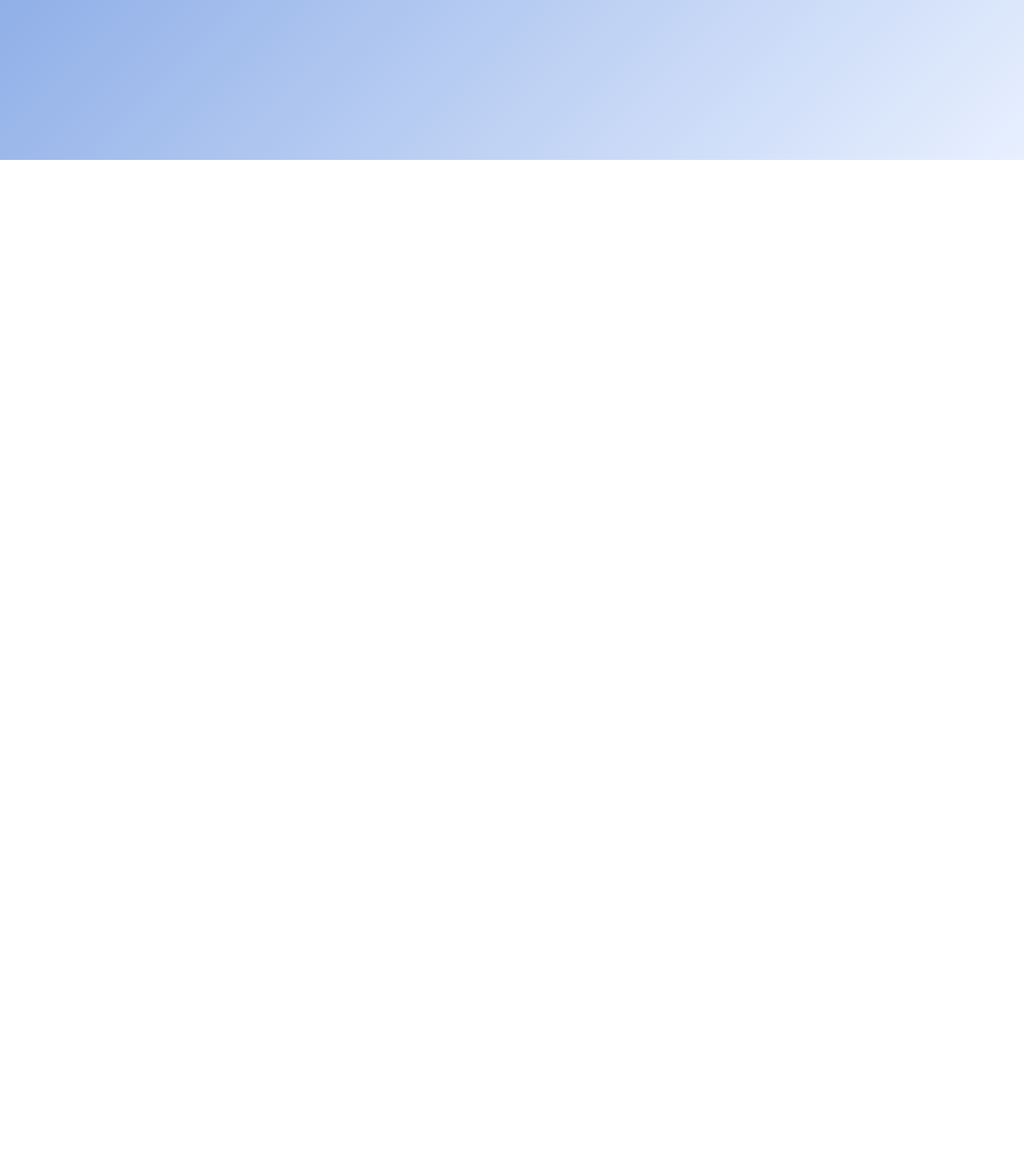
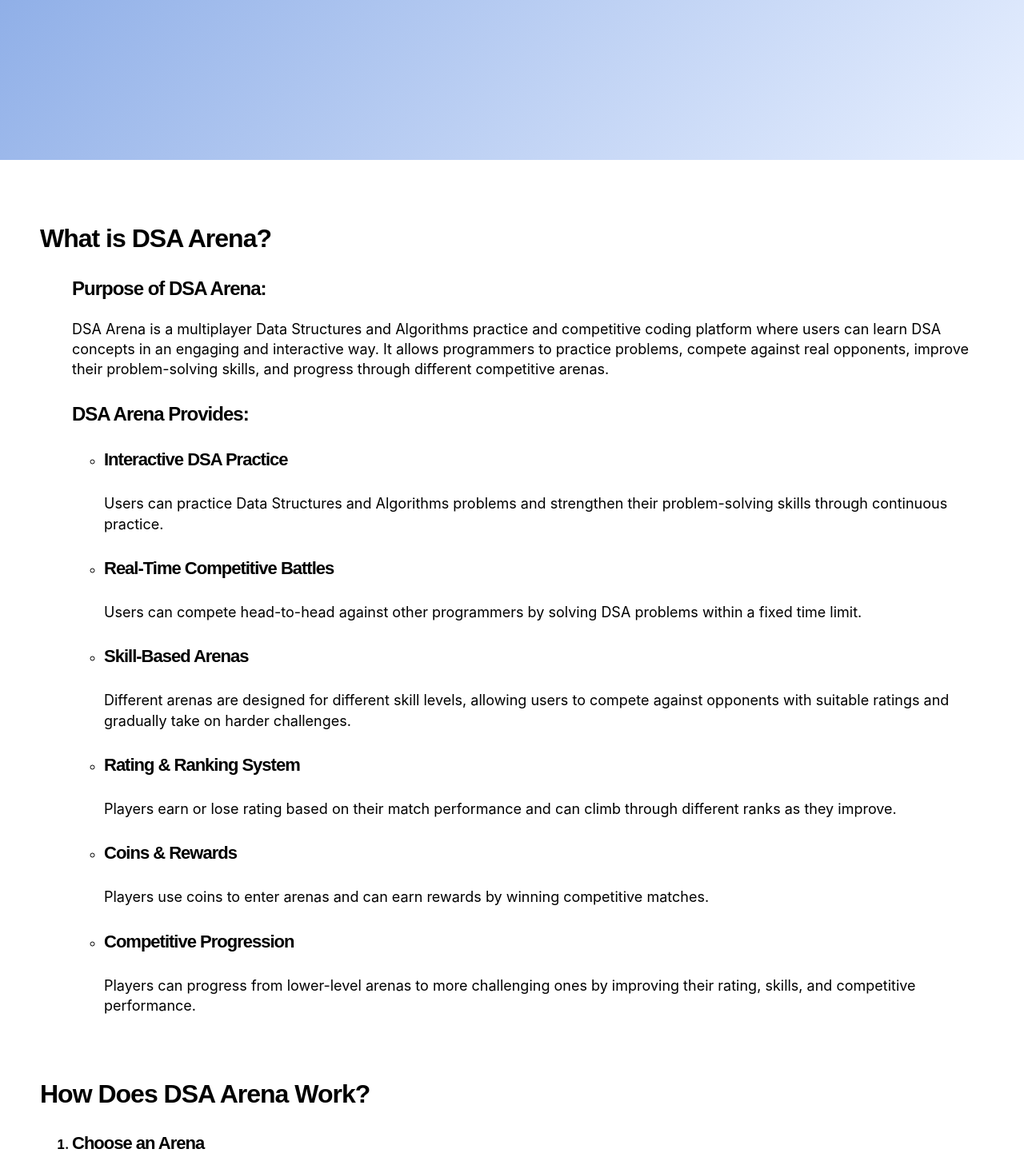
Before and after one commit to mohd-ashraf700/projectDSAA, a React (Vite) app in the folder frontend/: page /details in a window 1280 px wide. Shown: the part 726-2193 px from the top of the page at 80% size. Before the commit the page ends 926 px from the top, so only its background shows below. Built offline with nearby package versions, Linux system fonts and the light colour scheme.

Commit message:
implement WhatIsDSAArena and HowItWorks components

```diff
--- a/frontend/src/components/Details/Details.jsx
+++ b/frontend/src/components/Details/Details.jsx
@@ -1,8 +1,15 @@
 import DetailsHero from "./DetailsHero";
+import WhatIsDSAArena from "./WhatIsDSAArena";
+import { HowItWorks } from "./HowItWorks";
+
 function Details(){
     return(
         <>
         <DetailsHero></DetailsHero>
+
+        <WhatIsDSAArena></WhatIsDSAArena>
+
+        <HowItWorks></HowItWorks>
         </>
     );
 }
--- a/frontend/src/components/Details/DetailsHero.css
+++ b/frontend/src/components/Details/DetailsHero.css
@@ -40,7 +40,7 @@
 
 .details-hero-image img {
     width: 100%;
-    max-width: 650px;
+    max-width: 600px;
     height: auto;
     display: block;
 }
--- /dev/null
+++ b/frontend/src/components/Details/HowItWorks.css
@@ -0,0 +1,20 @@
+.working{
+    margin: 50px;
+}
+
+.working h1{
+    margin-top: 80px;
+}
+.working h4{
+    margin-top:30px;
+    font-size: 22px;
+}
+.working p{
+    line-height: 1.4;
+    font-size: 18px;
+    margin-right: 40px;
+}
+
+.working ol li::marker {
+    font-weight: 700;
+}
--- /dev/null
+++ b/frontend/src/components/Details/HowItWorks.jsx
@@ -0,0 +1,20 @@
+import "./HowItWorks.css";
+import { howItWorks } from "../../data/data";
+export function HowItWorks(){
+    return (
+        <>
+            <div className="working">
+                <h1>How Does DSA Arena Work?</h1>
+
+                <ol>
+                    {howItWorks.map((item , index) =>
+                    <li key={index}>
+                        <h4>{item.heading}</h4>
+                        <p>{item.description}</p>
+                    </li>
+                    )}
+                </ol>
+            </div>
+        </>
+    );
+}
--- /dev/null
+++ b/frontend/src/components/Details/WhatIsDSAArena.css
@@ -0,0 +1,23 @@
+.purpose{
+    margin: 50px;
+}
+
+.purpose h1{
+    margin-top: 80px;
+}
+.purpose h3{
+    margin-top:30px;
+    font-size: 24px;
+}
+.purpose h4{
+    margin-top:30px;
+    font-size: 22px;
+}
+.purpose p{
+    line-height: 1.4;
+    font-size: 18px;
+}
+
+.purpose ol{
+    list-style: none;
+}
--- /dev/null
+++ b/frontend/src/components/Details/WhatIsDSAArena.jsx
@@ -0,0 +1,36 @@
+import "./WhatIsDSAArena.css";
+import { whatIsDSAArena } from "../../data/data.js";
+
+export default function WhatIsDSAArena(){
+    return(
+        <>
+            <div className="purpose">
+                <div className="heading">
+                    <h1>What is DSA Arena?</h1>
+                </div>
+
+                <div className="purpose-of-dsa-arena">
+                    <ol>
+                        <li><h3>Purpose of DSA Arena:</h3>
+                    <p>DSA Arena is a multiplayer Data Structures and Algorithms practice and competitive coding platform where users can learn DSA concepts in an engaging and interactive way. It allows programmers to practice problems, compete against real opponents, improve their problem-solving skills, and progress through different competitive arenas.</p></li>
+
+                    <li>
+                        <h3>DSA Arena Provides:</h3>
+                            <ul>
+                               {whatIsDSAArena.map((item , index) => (
+                                <li key={index}
+                                >
+                                    <h4>{item.heading}</h4>
+                                    <p>{item.description}</p>
+                                </li>
+                               ))}
+                            </ul>
+                    </li>
+                    </ol>
+                </div>
+
+
+            </div>
+        </>
+    );
+}
```
